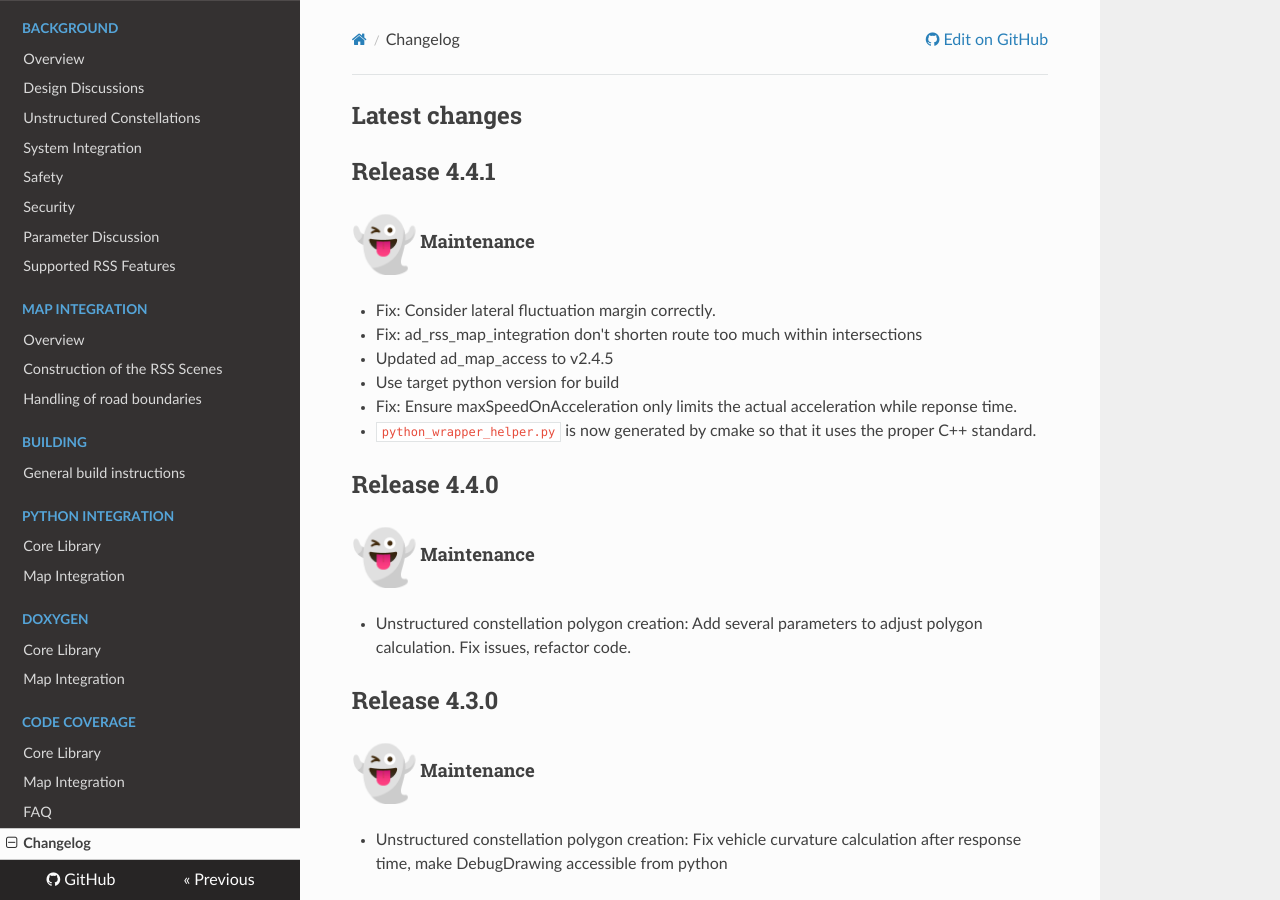
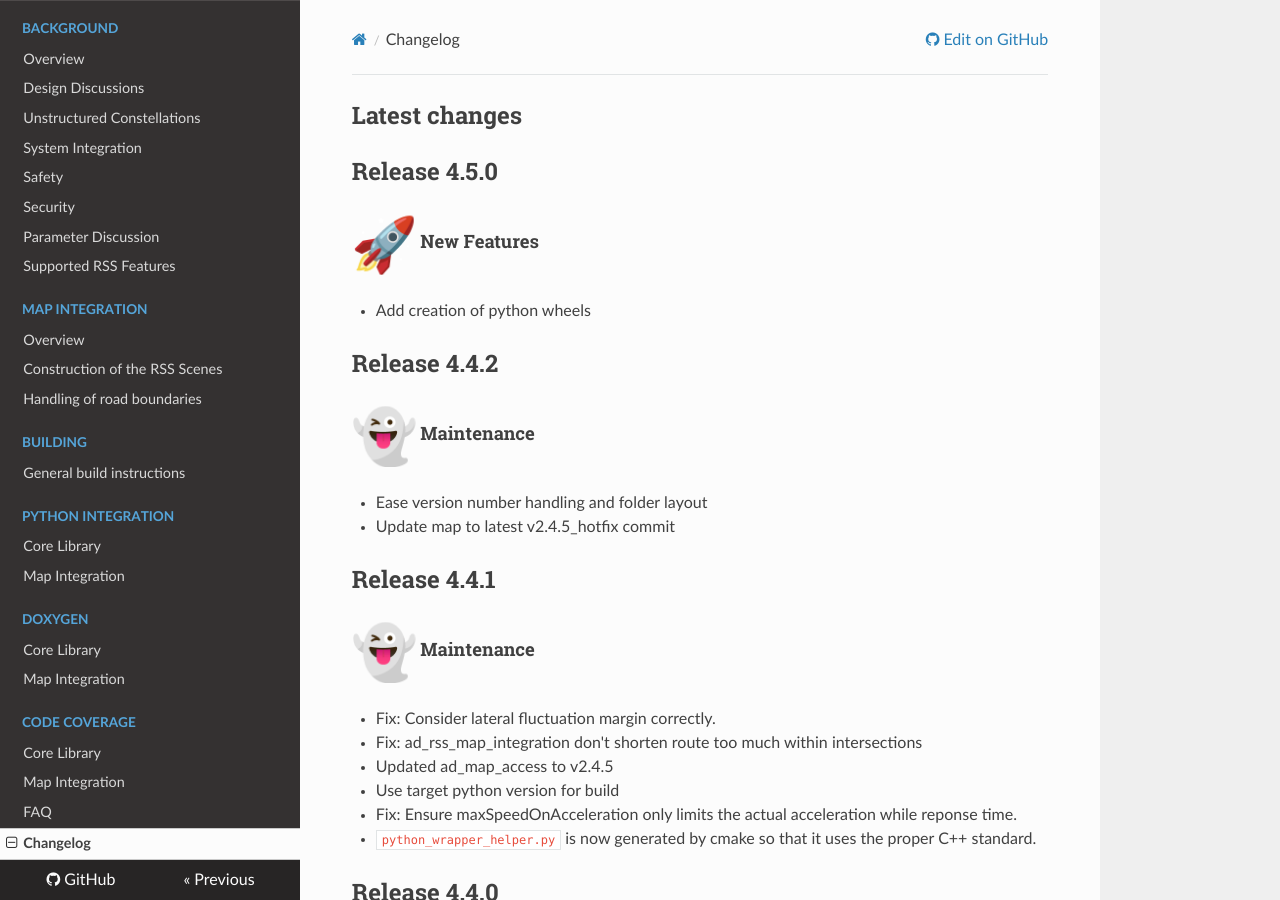
Before and after one commit to intel/ad-rss-lib, an MkDocs documentation site: the page built from doc/CHANGELOG.md, in a window 1280 px wide and 900 px high. Built offline with MkDocs 1.6.1, drawn with Linux system fonts in a browser that asks for light colours; nearby versions of some CDN libraries; emoji names are drawn with the system emoji font.

Commit message:
Update changelog
Change-Id: Ib9a056fcac0a1797624bc71e6d8c9330e37cc185

```diff
--- a/doc/CHANGELOG.md
+++ b/doc/CHANGELOG.md
@@ -1,4 +1,15 @@
 ## Latest changes
+
+## Release 4.5.0
+
+#### :rocket: New Features
+* Add creation of python wheels
+
+## Release 4.4.2
+
+#### :ghost: Maintenance
+* Ease version number handling and folder layout
+* Update map to latest v2.4.5_hotfix commit
 
 ## Release 4.4.1
 
```
